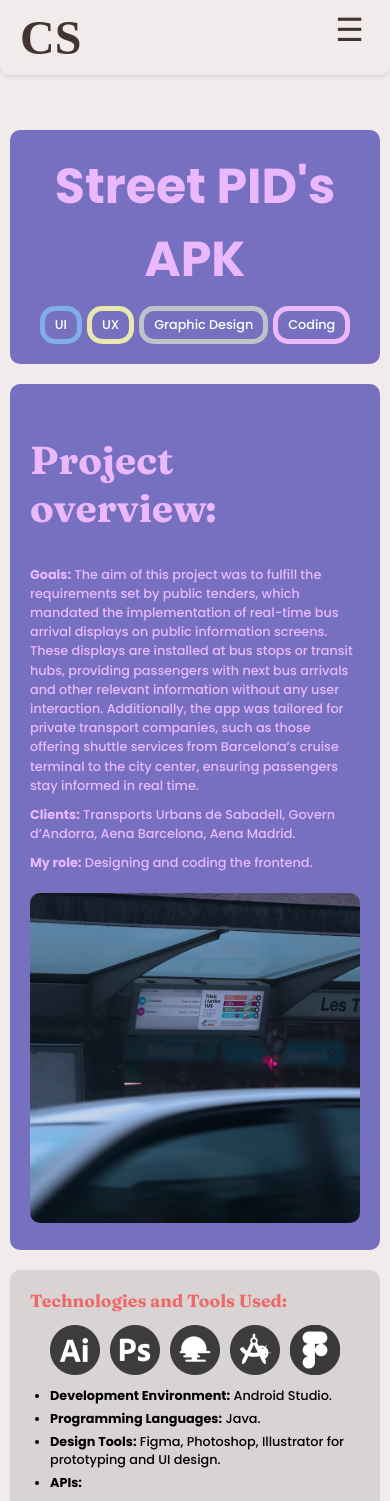
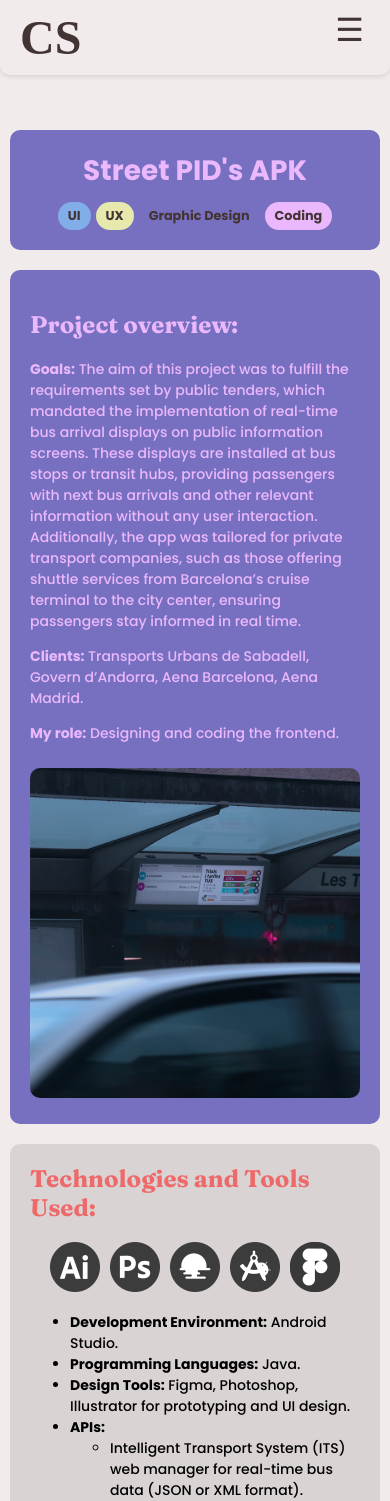
Before and after one commit to chriiss505/portfolio, a React (Vite) app: page /portfolio/street-pid in a window 390 px wide. Shown: the top 1501 px of the page. Built offline with nearby package versions, Linux system fonts and the light colour scheme; a web font is replaced by a local one.

Commit message:
test mobile

```diff
--- a/src/components/Card/Card.tsx
+++ b/src/components/Card/Card.tsx
@@ -10,7 +10,6 @@ interface CardProps {
   description: string;
   readMoreLink: string;
   backgroundColor: string;
-  textColor: string;
   className?: string; // Agrega el prop para la clase
 }
 
@@ -21,7 +20,6 @@ const Card: React.FC<CardProps> = ({
   description,
   readMoreLink,
   backgroundColor,
-  textColor,
   className, // Agrega el className aquí
 }) => {
   return (
@@ -30,7 +28,7 @@ const Card: React.FC<CardProps> = ({
       <div className={styles.cardLeft}>
         <img src={imageSrc} alt={title} className={styles.cardImage} />
       </div>
-      <div className={styles.cardRight} style={{ color: textColor }}>
+      <div className={styles.cardRight}>
         <h1 className={styles.cardTitle}>{title}</h1>
         <p className={styles.cardDescription}>{description}</p>
         <div className={styles.cardTags}>
--- a/src/components/DescriptionLayout/DescriptionLayout.module.css
+++ b/src/components/DescriptionLayout/DescriptionLayout.module.css
@@ -5,7 +5,6 @@
   width: 100%;
   margin-bottom: 20px;
 }
-
 .dottedLine {
   border: none;
   border-top: 1px dotted #ccc; /* Cambia el color y el estilo según sea necesario */
@@ -35,29 +34,9 @@
   width: 50%;
 }
 
-/* Estilos de texto */
 .descriptionLayout h2 {
   color: var(--secondary-text-color);
   margin-top: 0px;
-  font-size: 1.5rem; /* Tamaño de fuente para h2 */
-}
-
-/* Estilos para párrafos */
-p {
-  margin: 10px 0; /* Espacio vertical entre párrafos */
-  font-size: 1rem; /* Tamaño de fuente de los párrafos */
-  line-height: 1.5; /* Espaciado entre líneas para mayor legibilidad */
-}
-
-/* Estilos para listas */
-ul {
-  padding-left: 20px; /* Espacio a la izquierda para las listas */
-  margin: 10px 0; /* Espacio vertical */
-}
-
-li {
-  margin: 5px 0; /* Espacio vertical entre los elementos de la lista */
-  font-size: 1rem; /* Tamaño de fuente de los elementos de lista */
 }
 
 /* Media Queries */
@@ -69,30 +48,17 @@ li {
 
 @media (max-width: 768px) {
   .descriptionLayout {
-    flex-direction: column; /* Cambia a columna en pantallas pequeñas */
-    gap: 20px; /* Espacio reducido entre columnas */
+    flex-direction: column;
+    gap: 20px;
   }
 
   .leftColumnIcons,
   .rightColumn {
-    width: 100%; /* Ambas columnas ocupan el 100% del ancho */
+    width: 100%; /* Se ajusta a pantalla completa en pantallas más pequeñas */
   }
 
   .iconRow {
-    justify-content: center; /* Centrar los íconos */
-  }
-
-  /* Ajustes de tamaño de fuente */
-  .descriptionLayout h2 {
-    font-size: 1.3rem; /* Tamaño de fuente más pequeño en pantallas medianas */
-  }
-
-  p {
-    font-size: 0.9rem; /* Tamaño de fuente más pequeño para párrafos */
-  }
-
-  li {
-    font-size: 0.9rem; /* Tamaño de fuente más pequeño para listas */
+    justify-content: center; /* Centrar los iconos */
   }
 }
 
@@ -101,17 +67,4 @@ li {
     width: 40px;
     height: 40px;
   }
-
-  /* Ajustes de tamaño de fuente */
-  .descriptionLayout h2 {
-    font-size: 1.1rem; /* Tamaño de fuente aún más pequeño */
-  }
-
-  p {
-    font-size: 0.8rem; /* Tamaño de fuente más pequeño para párrafos */
-  }
-
-  li {
-    font-size: 0.8rem; /* Tamaño de fuente más pequeño para listas */
-  }
 }
--- a/src/components/IconCard/IconCard.module.css
+++ b/src/components/IconCard/IconCard.module.css
@@ -15,27 +15,15 @@
 }
 
 .iconCardTitle {
+  color: var(--text-color);
   margin: 10px;
-  font-size: 29px;
-  font-family: "Fraunces";
   text-decoration: none;
-  color: var(
-    --secondary-text-color
-  ); /* Cambia el color del texto según el tema */
 }
 @media (max-width: 768px) {
   .iconCard {
     flex-direction: column;
   }
 
-  .iconCardTitle {
-    font-size: 18px;
-    font-family: "Fraunces";
-    text-decoration: none;
-    color: var(
-      --secondary-text-color
-    ); /* Cambia el color del texto según el tema */
-  }
   .icon {
     margin-top: 10px;
     width: 30px;
--- a/src/components/IconCard/IconCard.tsx
+++ b/src/components/IconCard/IconCard.tsx
@@ -26,7 +26,7 @@ const IconCard: React.FC<IconCardProps> = ({
       {text}
     </a>
   ) : (
-    <h1 className={styles.iconCardTitle}>{text}</h1>
+    <h2 className={styles.iconCardTitle}>{text}</h2>
   );
 
   return (
--- a/src/components/MenuLink/MenuLink.module.css
+++ b/src/components/MenuLink/MenuLink.module.css
@@ -8,14 +8,14 @@
   border-radius: 5px; /* Bordes muy redondeados */
   transition: background-color 0s; /* Transición suave para el color de fondo */
   display: inline-block; /* Asegura que el botón se ajuste al contenido */
-  box-shadow: 5px 5px 0px var(--green2); /* Sombra con posición X 4, Y 4, sin blur, color #c0c0c0 */
+  box-shadow: 5px 5px 0px var(--black); /* Sombra con posición X 4, Y 4, sin blur, color #c0c0c0 */
   stroke-width: 3px;
   border: 2px solid var(--text-color);
 }
 
 .menuLink:hover {
   background-color: var(--white); /* Color de fondo al pasar el mouse */
-  box-shadow: 6px 6px 0px var(--violet); /* Sombra con posición X 4, Y 4, sin blur, color #c0c0c0 */
+  box-shadow: 6px 6px 0px var(--green2); /* Sombra con posición X 4, Y 4, sin blur, color #c0c0c0 */
 }
 
 @media (max-width: 768px) {
--- a/src/components/Tags/Tag.module.css
+++ b/src/components/Tags/Tag.module.css
@@ -1,35 +1,32 @@
 /* src/components/Tags/Tag.module.css */
 .tag {
   padding: 5px 10px;
+
   border-radius: 15px;
   font-size: 0.8rem;
-  color: #fff; /* Color del texto */
+  font-weight: 800;
+  color: var(--text-color); /* Color del texto */
   white-space: nowrap;
-  border: 5px solid; /* Añadir borde */
   box-sizing: border-box; /* Asegurarse de que el padding y el borde se consideren en el tamaño total */
 }
 
 .ux {
-  border-color: var(--yellow); /* Amarillo */
-  background-color: transparent; /* Sin fondo */
+  background-color: var(--yellow);
 }
 
 .ui {
-  border-color: var(--blue); /* Verde */
-  background-color: transparent; /* Sin fondo */
+  background-color: var(--blue);
 }
 
 .coding {
-  border-color: var(--lavander); /* Azul */
-  background-color: transparent; /* Sin fondo */
+  background-color: var(--lavander);
 }
 
 .graphicDesign {
-  border-color: var(--turquoise); /* Rosa */
-  background-color: transparent; /* Sin fondo */
+  background-color: var(--turquoise);
 }
 
 .defaultTag {
   border-color: #bdc3c7; /* Color de respaldo */
-  background-color: transparent; /* Sin fondo */
+  background-color: transparent;
 }
--- a/src/components/VideoCard/VideoCard.module.css
+++ b/src/components/VideoCard/VideoCard.module.css
@@ -49,11 +49,6 @@
   color: var(--secondary-text-color); /* Color del texto */
 }
 
-.description {
-  font-size: 1rem; /* Tamaño de fuente de la descripción */
-  color: #666; /* Color del texto */
-}
-
 /* Media Queries para hacer el diseño responsivo */
 @media (max-width: 768px) {
   .content {
@@ -68,22 +63,4 @@
   .videoContainer {
     padding-bottom: 56.25%; /* Mantener proporción de aspecto 16:9 */
   }
-
-  .title {
-    font-size: 1.25rem; /* Ajustar tamaño del título para pantallas más pequeñas */
-  }
-
-  .description {
-    font-size: 0.9rem; /* Ajustar tamaño de fuente de la descripción */
-  }
 }
-
-@media (max-width: 480px) {
-  .title {
-    font-size: 1.1rem; /* Ajustar aún más el tamaño del título */
-  }
-
-  .description {
-    font-size: 0.85rem; /* Ajustar aún más el tamaño de la descripción */
-  }
-}
--- a/src/styles/globals.css
+++ b/src/styles/globals.css
@@ -8,7 +8,7 @@
 
 :root {
   --text-color: #433434;
-  --black: #000000;
+  --black: #433434;
   --magenta: #ff00ff;
   --secondary-text-color: #ee6969;
   --background-color: #f2ebeb;
@@ -24,6 +24,7 @@
   --grey: #e3e3e3;
   --white: #ffffff;
   --green2: #8aae98;
+  --green3: #7efdb0;
 
   --section-1-background: #7770c0;
   --section-1-text: #ecb8fd;
@@ -31,46 +32,91 @@
   --section-2-background: #199e8e;
   --section-2-text: #ace8d5;
 
-  --section-3-background: #ebad3b;
+  --section-3-background: #c5a66c;
   --section-3-text: #fcfdd8;
 
   --section-4-background: #729fdb;
   --section-4-text: #cddff8;
 
+  --section-5-background: #000000;
+
   --font-primary: "Poppins", sans-serif;
   --font-secondary: "Fraunces", serif;
 }
-
 h1 {
   font-weight: bold;
-  font-size: 49px;
+  font-size: 49px; /* Tamaño de fuente para h1 */
 }
 
 h2 {
   font-family: var(--font-secondary);
   font-weight: bold;
-  font-size: 39px;
+  font-size: 35px; /* Tamaño de fuente para h2 */
 }
 
 h6 {
   font-family: var(--font-primary);
   font-weight: bold;
-  font-size: 20px;
+  font-size: 20px; /* Tamaño de fuente para h6 */
 }
 
 a {
   font-family: var(--font-primary);
   font-weight: bold;
-  font-size: 20px;
-  text-decoration: none;
+  font-size: 20px; /* Tamaño de fuente para enlaces */
 }
 
 body {
   font-family: var(--font-primary);
   font-weight: 500; /* Medium */
-  font-size: 18px;
+  font-size: 18px; /* Tamaño de fuente del cuerpo */
   margin: 0;
   background-color: var(--background-color);
+}
+
+/* Estilos Responsivos */
+@media (max-width: 768px) {
+  h1 {
+    font-size: 36px; /* Tamaño reducido para pantallas medianas */
+  }
+
+  h2 {
+    font-size: 28px; /* Tamaño reducido para pantallas medianas */
+  }
+
+  h6 {
+    font-size: 18px; /* Tamaño reducido para pantallas medianas */
+  }
+
+  a {
+    font-size: 18px; /* Tamaño reducido para pantallas medianas */
+  }
+
+  body {
+    font-size: 16px; /* Tamaño reducido para pantallas medianas */
+  }
+}
+
+@media (max-width: 480px) {
+  h1 {
+    font-size: 28px; /* Tamaño aún más pequeño para pantallas pequeñas */
+  }
+
+  h2 {
+    font-size: 24px; /* Tamaño aún más pequeño para pantallas pequeñas */
+  }
+
+  h6 {
+    font-size: 16px; /* Tamaño aún más pequeño para pantallas pequeñas */
+  }
+
+  a {
+    font-size: 16px; /* Tamaño aún más pequeño para pantallas pequeñas */
+  }
+
+  body {
+    font-size: 14px; /* Tamaño aún más pequeño para pantallas pequeñas */
+  }
 }
 
 /* Variables para un tema oscuro (opcional) */
```
Also changed, not shown: src/App.tsx (+8 -11 lines), src/components/Button/Button.module.css (+12 -4 lines), 1 other file (tests, documents, lock files or other folders).
